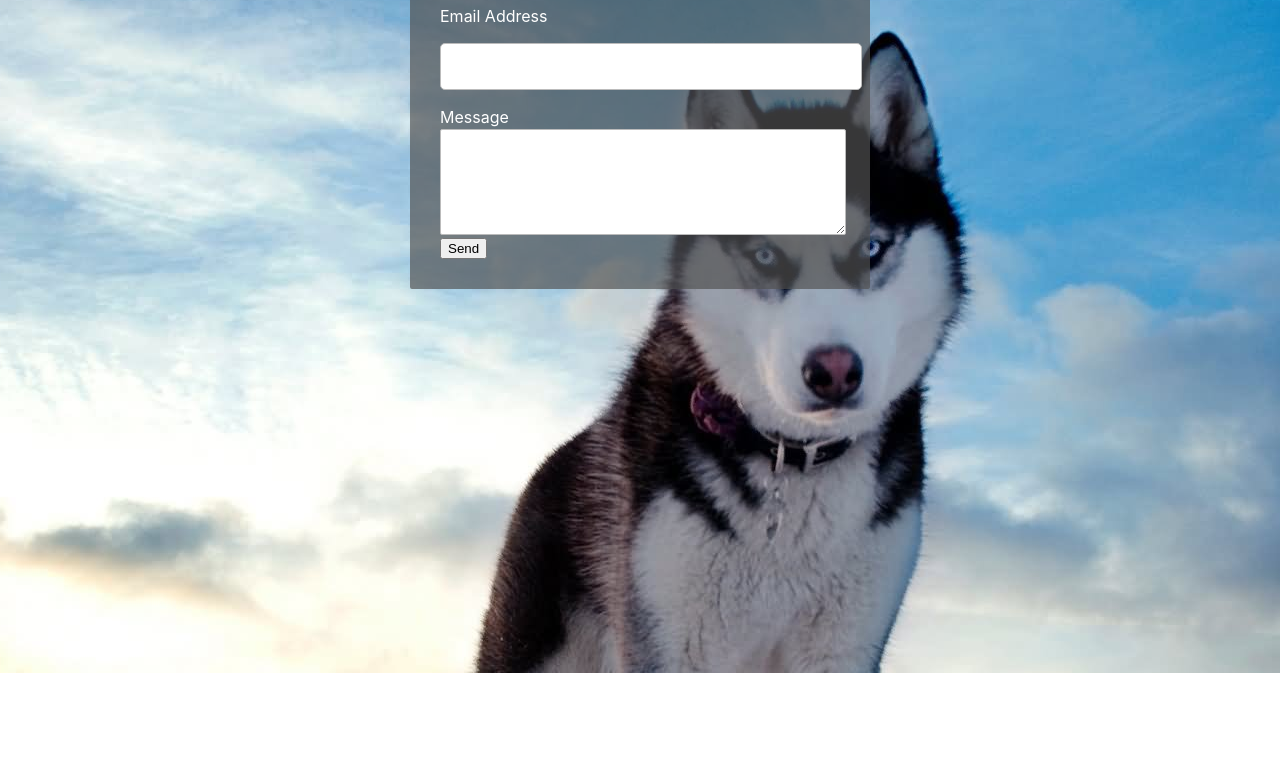
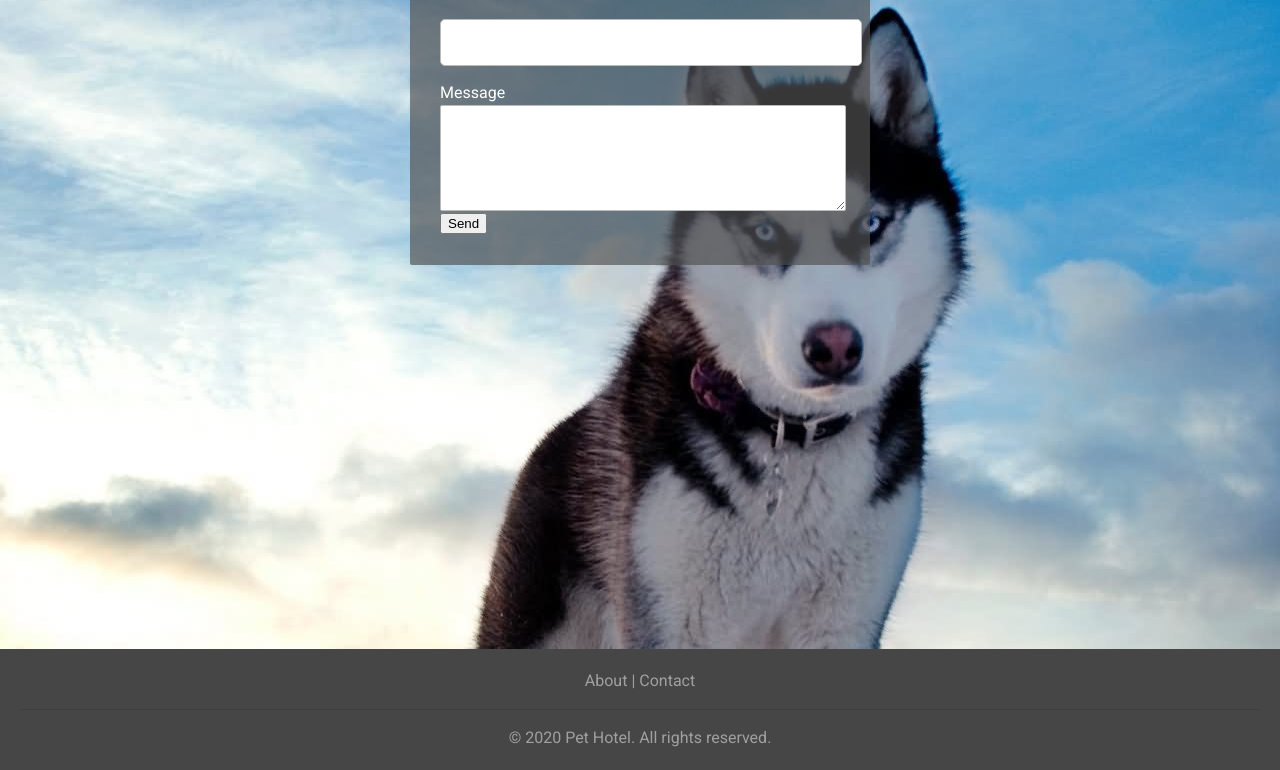
Before and after one commit to luukkonen1991/airbnb-ish-front_Angular, an Angular app: page /contact in a window 1280 px wide. Shown: the part 372-1142 px from the top of the page. Before the commit the page ends 1045 px from the top, so only its background shows below. Built offline with nearby package versions, Linux system fonts and the light colour scheme.

Commit message:
added footer and minor style changes

```diff
--- a/src/app/app.component.css
+++ b/src/app/app.component.css
@@ -0,0 +1,15 @@
+@import url('https://fonts.googleapis.com/css?family=Roboto&display=swap');
+
+* {
+    font-family: 'Roboto', sans-serif;
+}
+
+.site-container {
+  display: flex;
+  flex-direction: column;
+  min-height: 100vh;
+}
+
+.site-content {
+  flex: 1;
+}
--- a/src/app/app.component.html
+++ b/src/app/app.component.html
@@ -1,13 +1,9 @@
+<div class="site-container">
 <app-navbar></app-navbar>
-
-<<<<<<< HEAD
-=======
-
-
->>>>>>> 4007ff6dde30fa3979cd8fff5b761517db3f861e
-<div class="conteiner">
+<div class="site-content">
   <router-outlet></router-outlet>
 </div>
-
+<app-footer></app-footer>
+</div>
 <!-- <app-form></app-form> -->
 <!-- <app-home></app-home> -->
--- a/src/app/app.module.ts
+++ b/src/app/app.module.ts
@@ -17,6 +17,7 @@ import { LocationComponent } from './components/location/location.component';
 
 import { LocationService } from './services/location.service';
 import { DataService } from './services/data.service';
+import { FooterComponent } from './components/footer/footer.component';
 
 @NgModule({
 	declarations: [
@@ -29,7 +30,8 @@ import { DataService } from './services/data.service';
 		BecomeHostComponent,
 		ContactComponent,
 		SignupLoginComponent,
-		AboutComponent
+		AboutComponent,
+		FooterComponent
 	],
 	imports: [
 		BrowserModule,
--- /dev/null
+++ b/src/app/components/footer/footer.component.css
@@ -0,0 +1,26 @@
+.copyright {
+    margin: 0px;
+    padding: 20px;
+    text-align: center;
+    color: rgb(160, 160, 160);
+    background-color: rgb(70, 70, 70);
+}
+
+.links {
+    color: rgb(160, 160, 160);
+}
+
+a {
+  color: rgb(160, 160, 160);
+  text-decoration: none;
+  transition: all .2s ease-in-out;
+}
+
+a:hover {
+  color: rgb(225, 225, 225);
+}
+
+a:active {
+  transition:  none;
+  text-shadow: 0 0 5px rgb(255, 255, 255);
+}
--- /dev/null
+++ b/src/app/components/footer/footer.component.html
@@ -0,0 +1,13 @@
+<div class="copyright">
+    <span class="links">
+        <a routerLink='/about' routerLinkActive="link-active">
+            About
+        </a>
+        |
+        <a routerLink='/contact' routerLinkActive="link-active">
+            Contact
+        </a>
+    </span>
+    <hr>
+    <span>© 2020 Pet Hotel. All rights reserved.</span>
+</div>
--- /dev/null
+++ b/src/app/components/footer/footer.component.ts
@@ -0,0 +1,15 @@
+import { Component, OnInit } from '@angular/core';
+
+@Component({
+  selector: 'app-footer',
+  templateUrl: './footer.component.html',
+  styleUrls: ['./footer.component.css']
+})
+export class FooterComponent implements OnInit {
+
+  constructor() { }
+
+  ngOnInit() {
+  }
+
+}
--- a/src/app/components/form/form.component.css
+++ b/src/app/components/form/form.component.css
@@ -9,6 +9,7 @@
 }
 
 .form {
+	transition: 0.4s;
 	max-width: 30rem;
 	min-width: 20rem;
 	opacity: 0.75;
--- a/src/app/components/location/location.component.css
+++ b/src/app/components/location/location.component.css
@@ -1,6 +1,8 @@
 .resize-img {
 	margin-top: 1rem;
 	margin-left: 1rem;
+	margin-right: 1rem;
+	width: 90%;
 	max-width: 40rem;
 	height: auto;
 	border: 1px solid rgb(228, 228, 228);
```
Also changed, not shown: src/app/components/navbar/navbar.component.css (+28 -0 lines), src/assets/logo.png (added).
